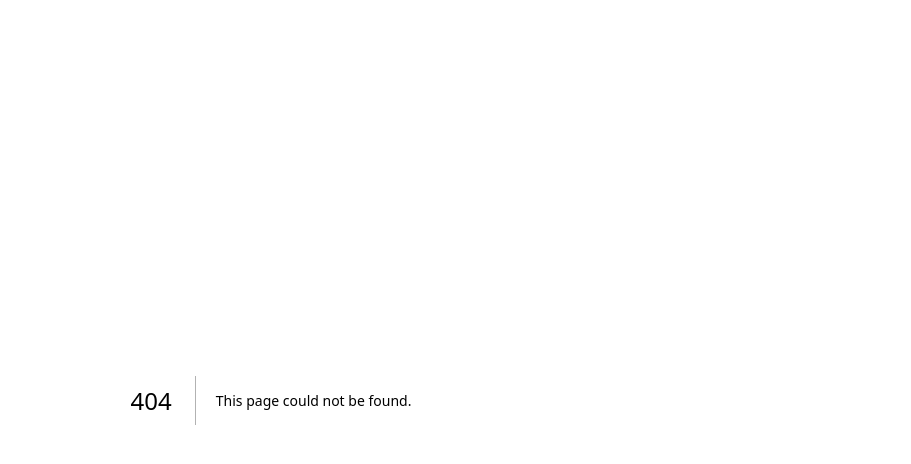
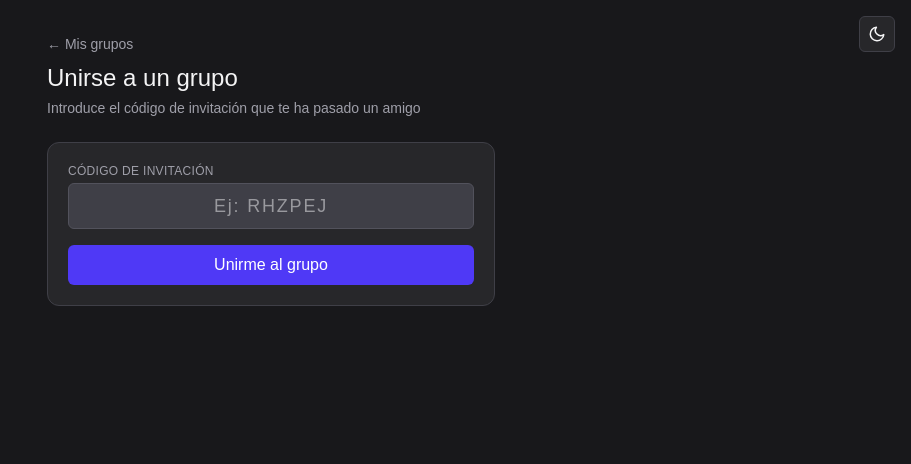
Before and after one commit to ivaaan22/frontend-rivalpick, a Next.js app: page /grupos/unirse in a window 1280 px wide. Before the commit this address had no page. Shown: the top 464 px of the page, without its empty margins (369-1280 px from the left). Built offline with nearby package versions, Linux system fonts and the light colour scheme; sample sign-in values are in the browser's storage.

Commit message:
Implementa pantalla de unirse a grupo - Issue 10

```diff
--- /dev/null
+++ b/src/app/grupos/unirse/page.js
@@ -0,0 +1,87 @@
+'use client'
+
+import { useState } from 'react'
+import { useRouter } from 'next/navigation'
+import ProtectedRoute from '../../components/ProtectedRoute'
+import ThemeToggle from '../../components/ThemeToggle'
+import { apiRequest } from '../../services/api'
+
+export default function UnirseGrupoPage() {
+  const router = useRouter()
+  const [codigoInvitacion, setCodigoInvitacion] = useState('')
+  const [mensaje, setMensaje] = useState('')
+  const [error, setError] = useState(false)
+
+  const handleSubmit = async (e) => {
+    e.preventDefault()
+    setMensaje('')
+    setError(false)
+
+    try {
+      const data = await apiRequest('/grupos/unirse', {
+        method: 'POST',
+        body: JSON.stringify({ codigoInvitacion })
+      })
+      setMensaje(data.mensaje)
+      setError(false)
+      setTimeout(() => router.push('/grupos'), 1200)
+    } catch (err) {
+      setMensaje(err.message)
+      setError(true)
+    }
+  }
+
+  return (
+    <ProtectedRoute>
+      <div className="min-h-screen bg-zinc-100 dark:bg-zinc-900 px-4 py-8 relative">
+        <div className="absolute top-4 right-4">
+          <ThemeToggle />
+        </div>
+
+        <div className="max-w-md mx-auto">
+          <button
+            onClick={() => router.push('/grupos')}
+            className="text-sm text-zinc-500 dark:text-zinc-400 hover:text-zinc-900 dark:hover:text-zinc-100 mb-2"
+          >
+            ← Mis grupos
+          </button>
+
+          <h1 className="text-2xl font-medium mb-1 text-zinc-900 dark:text-zinc-100">Unirse a un grupo</h1>
+          <p className="text-sm text-zinc-500 dark:text-zinc-400 mb-6">
+            Introduce el código de invitación que te ha pasado un amigo
+          </p>
+
+          <form onSubmit={handleSubmit} className="bg-white dark:bg-zinc-800 rounded-xl border border-zinc-200 dark:border-zinc-700 p-5 space-y-4">
+            <div>
+              <label className="block text-xs font-medium text-zinc-500 dark:text-zinc-400 mb-1 uppercase tracking-wide">
+                Código de invitación
+              </label>
+              <input
+                type="text"
+                value={codigoInvitacion}
+                onChange={(e) => setCodigoInvitacion(e.target.value.toUpperCase())}
+                placeholder="Ej: RHZPEJ"
+                maxLength={6}
+                className="w-full px-4 py-2 rounded-md bg-zinc-50 dark:bg-zinc-700 border border-zinc-200 dark:border-zinc-600 text-zinc-900 dark:text-zinc-100 focus:outline-none focus:border-indigo-500 tracking-widest text-center text-lg"
+                required
+              />
+            </div>
+
+            <button
+              type="submit"
+              className="w-full bg-indigo-600 hover:bg-indigo-700 text-white font-medium py-2 rounded-md transition"
+            >
+              Unirme al grupo
+            </button>
+
+            {mensaje && (
+              <p className={`text-center text-sm ${error ? 'text-red-500' : 'text-green-600 dark:text-green-400'}`}>
+                {mensaje}
+              </p>
+            )}
+          </form>
+        </div>
+      </div>
+    </ProtectedRoute>
+  )
+}
```
